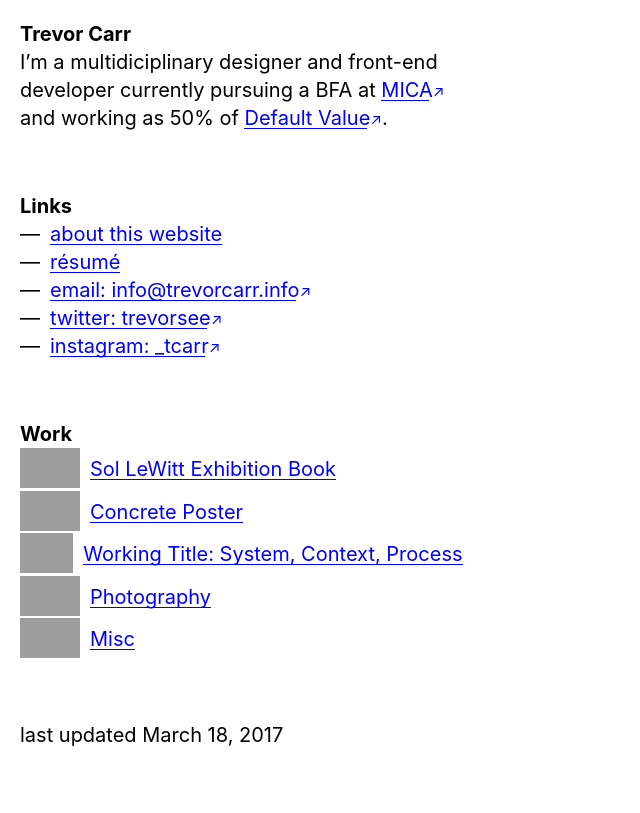
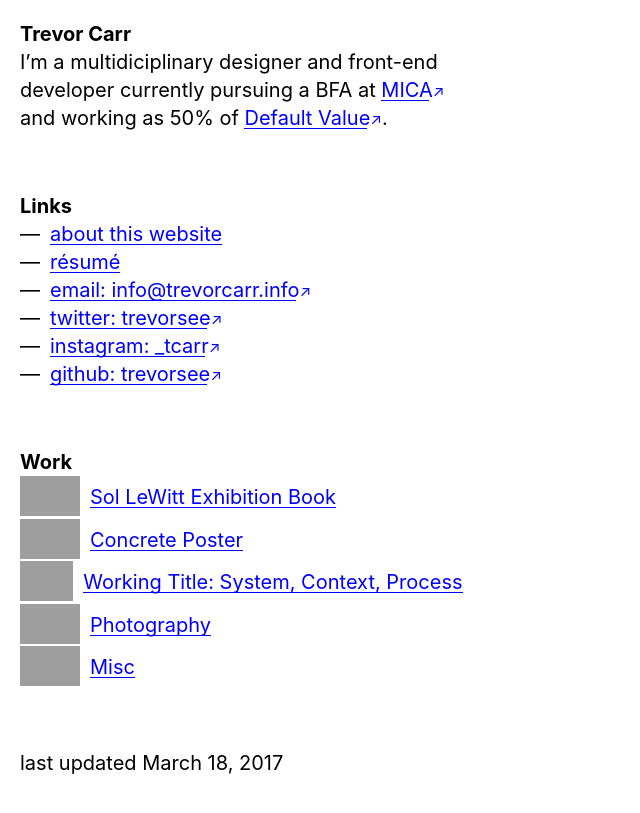
Before and after one commit to trevorsee/2017-website-archive, a Jekyll site: the page built from index.html, in a window 1280 px wide, cut to the strip 0-813 px from the top of the page. Shown: the whole strip, without its empty margins (0-640 px from the left). Built offline with Jekyll 4.4.1, drawn with Linux system fonts in a browser that asks for light colours; grey boxes are pictures that could not be loaded.

Commit message:
add github link

```diff
--- a/_config.yml
+++ b/_config.yml
@@ -55,6 +55,9 @@ links:
 - url: https://www.instagram.com/_tcarr/
   title: 'instagram: _tcarr'
   out: true
+- url: https://github.com/trevorsee
+  title: 'github: trevorsee'
+  out: true
 port: 4001
 imgurl: http://res.cloudinary.com/daiyzvpj5/image/fetch
 tempurl: http://trevorcarr.info/2017website/
```
